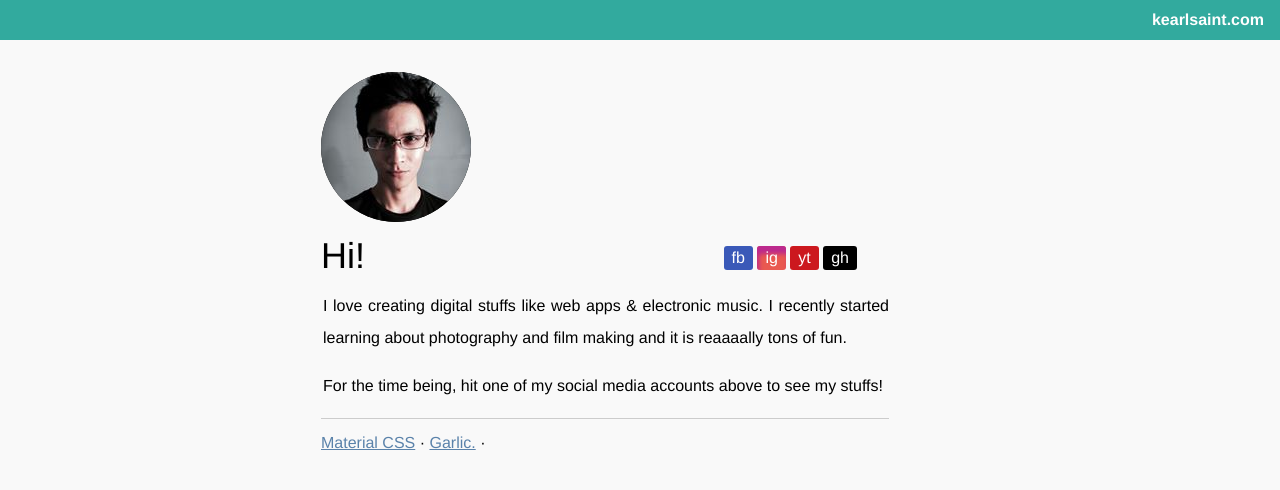
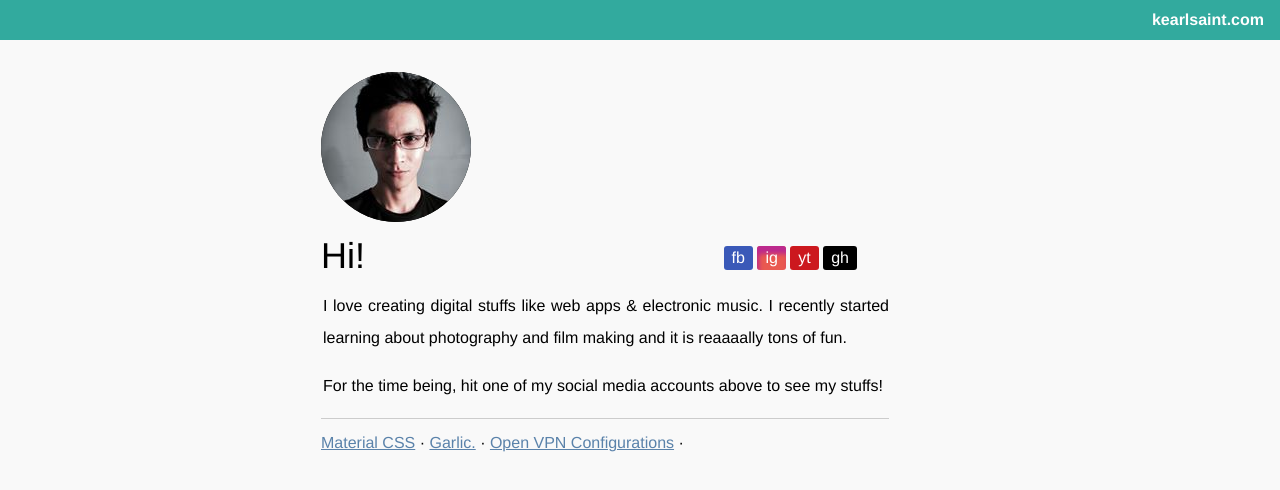
Before and after one commit to kearlsaint/kearlsaint.github.io, a plain HTML site: page index.html in a window 1280 px wide. Drawn offline with Linux system fonts and the light colour scheme.

Commit message:
added OVPN

```diff
--- a/index.html
+++ b/index.html
@@ -81,6 +81,7 @@
 					<hr>
 					<a href="http://material-css.kearlsaint.com/" target="_blank">Material CSS</a> &middot;
 					<a href="http://garlic.kearlsaint.com/" target="_blank">Garlic.</a> &middot;
+					<a href="http://ovpn.kearlsaint.com/" target="_blank">Open VPN Configurations</a> &middot;
 				</div>
 			</aboutme>
 		</view>
```
